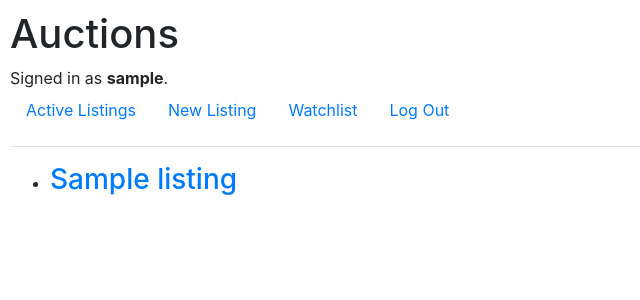
After one commit to Yaksham/AuctionArena, a Django app: page /watchlist in a window 1280 px wide. The commit adds this page. Shown: the top 300 px of the page, without its empty margins (0-640 px from the left). Run offline with Django 3.2, Linux system fonts and the light colour scheme; a user stored in the database is signed in; tables that the repository leaves empty hold one stand-in row (values such as "Sample post"); some libraries are stand-ins or nearby versions.

Commit message:
added watchlist page

```diff
--- a/auctions/templates/auctions/layout.html
+++ b/auctions/templates/auctions/layout.html
@@ -25,6 +25,9 @@
                     <a class="nav-link" href="{% url 'new_listing' %}">New Listing</a>
                 </li>
                 <li class="nav-item">
+                    <a class="nav-link" href="{% url 'watchlist' %}">Watchlist</a>
+                </li>
+                <li class="nav-item">
                     <a class="nav-link" href="{% url 'logout' %}">Log Out</a>
                 </li>
             {% else %}
--- a/auctions/templates/auctions/listing.html
+++ b/auctions/templates/auctions/listing.html
@@ -1,4 +1,8 @@
 {% extends "auctions/layout.html" %}
+
+{% block title %}
+    {{ listing.title }}
+{% endblock %}
 
 {% block body %}
 
@@ -17,6 +21,7 @@
         {% endif %}
     {% endif %}
 
+    {% if user.is_authenticated %}
         <form action="{% url 'listing' listing.id %}" method="post">
             {% csrf_token %}
             {% if not watched %}
@@ -25,6 +30,7 @@
                 <input type="submit" value="Remove from watchlist" name="remove">
             {% endif %}
         </form>
+    {% endif %}
 
     <h4>{{ listing.title }}</h4>
     <ul>
--- /dev/null
+++ b/auctions/templates/auctions/watchlist.html
@@ -0,0 +1,19 @@
+{% extends "auctions/layout.html" %}
+
+{% block title%}
+    Watchlist
+{% endblock %}
+
+{% block body %}
+    {% if list is not None %}
+        <ul>
+            {% for listing in list %}
+                <li>
+                    <a href="{% url 'listing' listing.id %}"><h3>{{ listing.title }}</h3></a>
+                </li>
+            {% endfor %}
+        </ul>
+    {% else %}
+        <h3>No items in watchlist</h3>
+    {% endif %}
+{% endblock %}
--- a/auctions/urls.py
+++ b/auctions/urls.py
@@ -8,5 +8,6 @@
     path("logout", views.logout_view, name="logout"),
     path("register", views.register, name="register"),
     path("new_listing", views.new_listing, name="new_listing"),
-    path("listing/<int:listing_id>", views.listing, name="listing")
+    path("listing/<int:listing_id>", views.listing, name="listing"),
+    path("watchlist", views.watchlist, name="watchlist")
 ]
--- a/auctions/views.py
+++ b/auctions/views.py
@@ -73,8 +73,7 @@
         listing.watchlisted_by.remove(request.user)
         listing.save()
 
-    items = request.user.watched_listings.all()
-    watched = listing in items
+    watched = request.user.is_authenticated and listing in request.user.watched_listings.all()
 
     if listing.creator == request.user:
         listing_owner = True
@@ -143,3 +142,11 @@
         return HttpResponseRedirect(reverse("index"))
     else:
         return render(request, "auctions/register.html")
+
+def watchlist(request):
+    list = request.user.watched_listings.all()
+    if not len(list):
+        list = None
+    return render(request, "auctions/watchlist.html", {
+        "list": list
+    })
```
Lines whose indentation alone changed are shown as unchanged.
